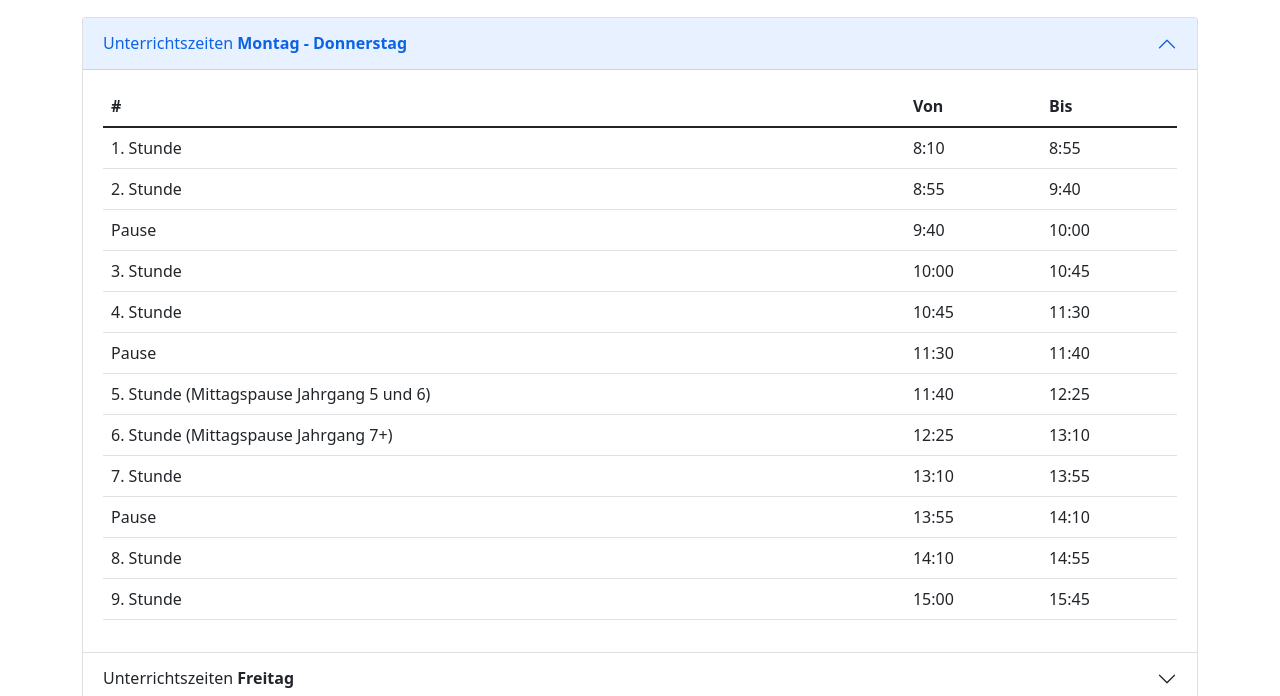
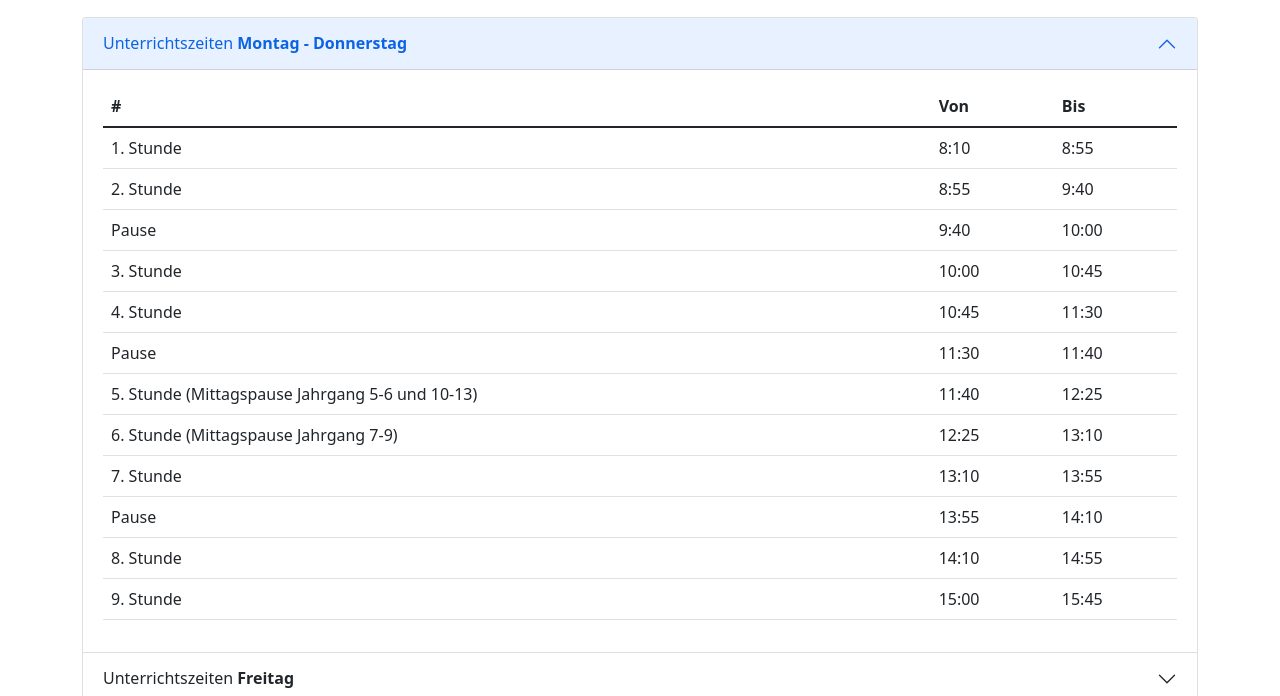
Before and after one commit to DominikKor/planplus, a Django app: page /room/1 in a window 1280 px wide, after a click that opens the changed part. Shown: the part 205-901 px from the top of the page. Run offline with Django 4.2, Linux system fonts and the light colour scheme; data that the repository does not hold is empty; parts of the project's set-up code (start-up, migrations or seed data) failed here and were passed over.

Commit message:
fix: errors in timetable

```diff
--- a/plan/templates/base.html
+++ b/plan/templates/base.html
@@ -109,12 +109,12 @@
                                 <td>11:40</td>
                             </tr>
                             <tr>
-                                <td>5. Stunde (Mittagspause Jahrgang 5 und 6)</td>
+                                <td>5. Stunde (Mittagspause Jahrgang 5-6 und 10-13)</td>
                                 <td>11:40</td>
                                 <td>12:25</td>
                             </tr>
                             <tr>
-                                <td>6. Stunde (Mittagspause Jahrgang 7+)</td>
+                                <td>6. Stunde (Mittagspause Jahrgang 7-9)</td>
                                 <td>12:25</td>
                                 <td>13:10</td>
                             </tr>
@@ -174,39 +174,34 @@
                                 <td>9:40</td>
                             </tr>
                             <tr>
-                                <td>Pause</td>
+                                <td>Pause (3. Stunde)</td>
                                 <td>9:40</td>
-                                <td>10:00</td>
-                            </tr>
-                            <tr>
-                                <td>3. Stunde</td>
-                                <td>10:00</td>
-                                <td>10:45</td>
+                                <td>10:25</td>
                             </tr>
                             <tr>
                                 <td>4. Stunde</td>
-                                <td>10:45</td>
-                                <td>11:30</td>
+                                <td>10:25</td>
+                                <td>11:10</td>
+                            </tr>
+                            <tr>
+                                <td>5. Stunde</td>
+                                <td>11:10</td>
+                                <td>11:55</td>
                             </tr>
                             <tr>
                                 <td>Pause</td>
-                                <td>11:30</td>
-                                <td>11:40</td>
+                                <td>11:55</td>
+                                <td>12:15</td>
                             </tr>
                             <tr>
-                                <td>5. Stunde (Mittagspause Jahrgang 5 und 6)</td>
-                                <td>11:40</td>
-                                <td>12:25</td>
-                            </tr>
-                            <tr>
-                                <td>6. Stunde (Mittagspause Jahrgang 7+)</td>
-                                <td>12:25</td>
-                                <td>13:10</td>
+                                <td>6. Stunde</td>
+                                <td>12:15</td>
+                                <td>13:00</td>
                             </tr>
                             <tr>
                                 <td>7. Stunde</td>
-                                <td>13:10</td>
-                                <td>13:55</td>
+                                <td>13:00</td>
+                                <td>13:45</td>
                             </tr>
                         </tbody>
                     </table>
```
